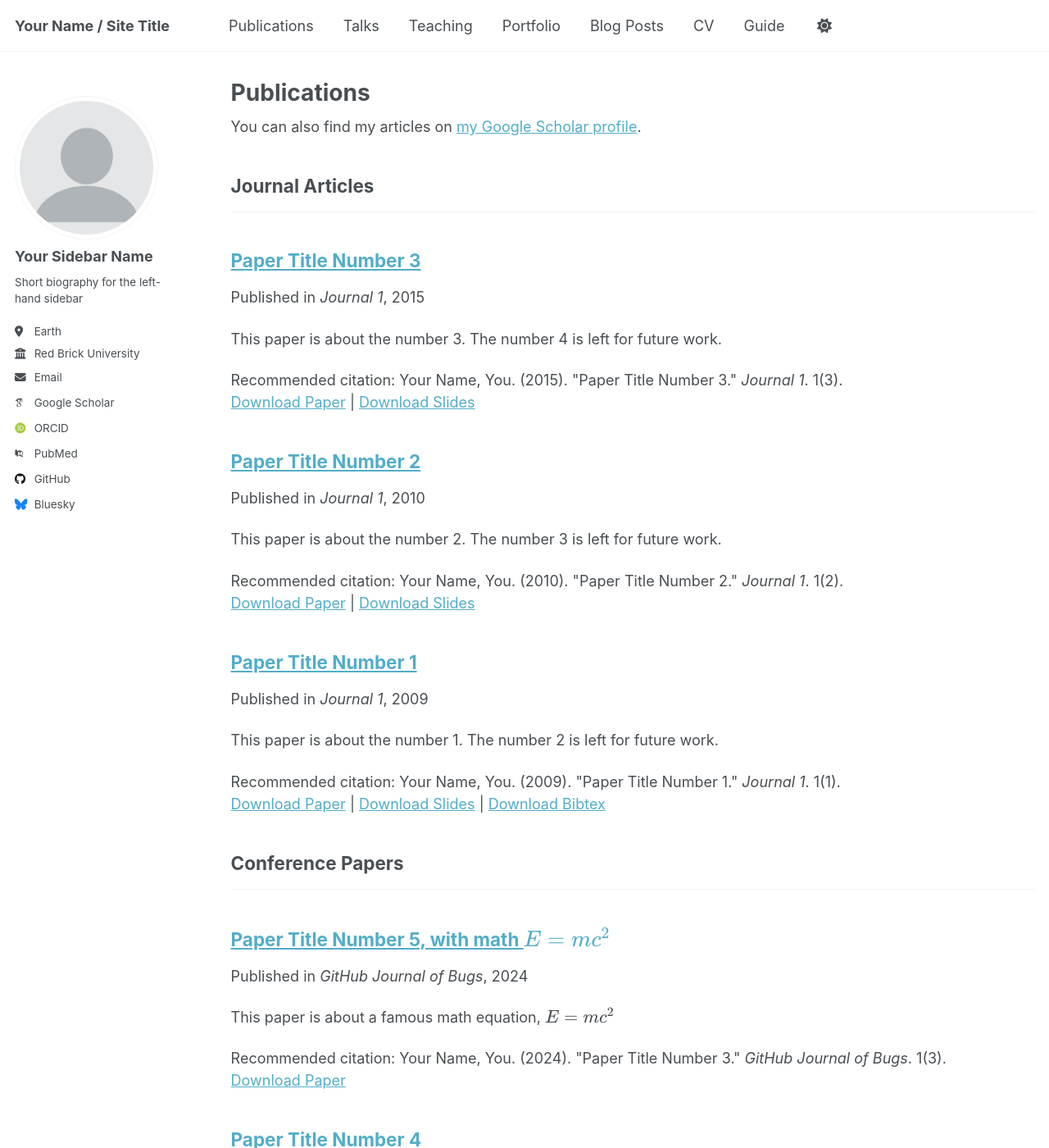
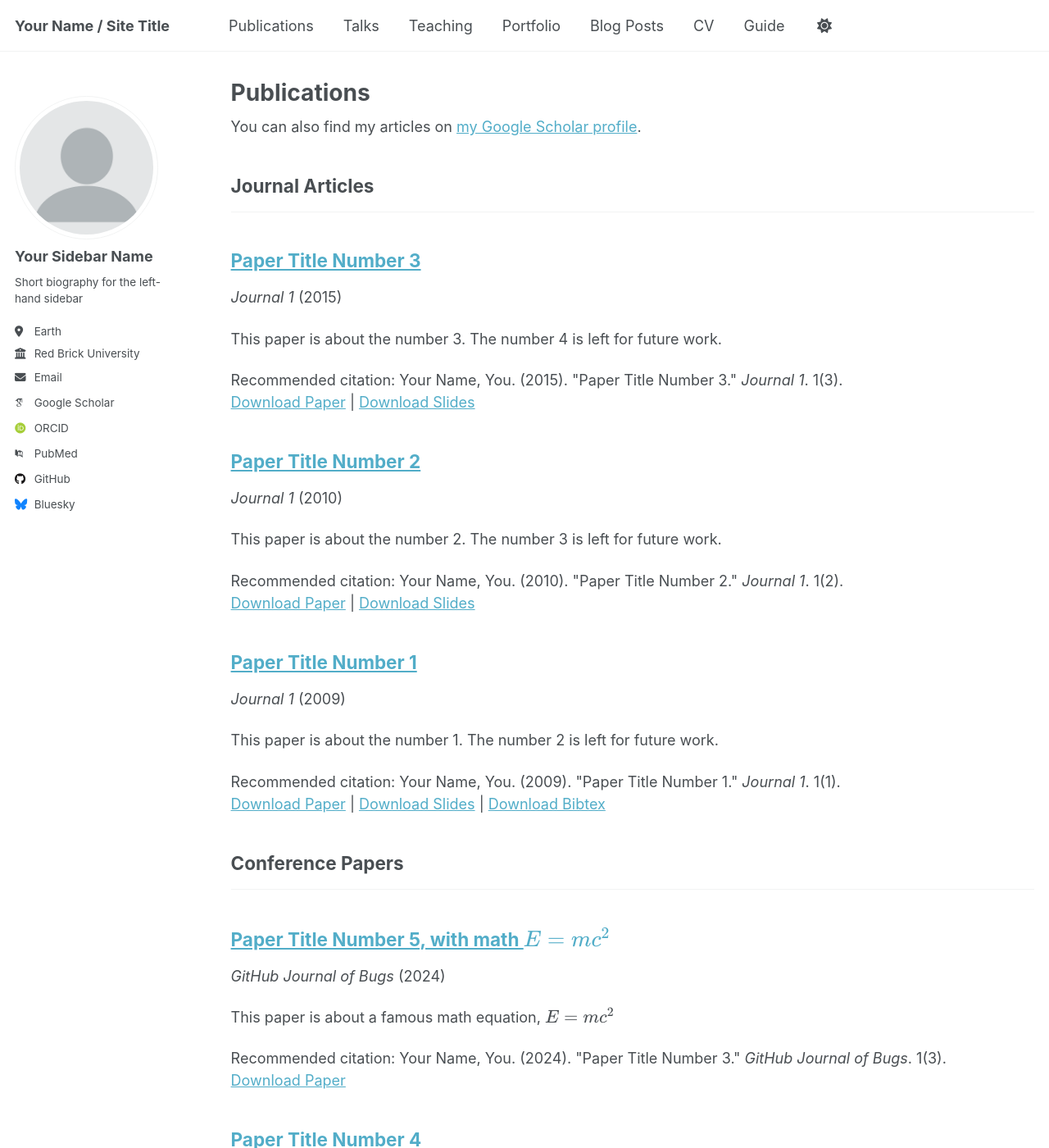
Before and after one commit to opmc2/opmc2.github.io, a Jekyll site: the page built from _pages/publications.html, in a window 1280 px wide and 1400 px high. Shown: the whole window at 82% size. Built offline with Jekyll 4.4.1, drawn with Linux system fonts in a browser that asks for light colours; some web fonts are replaced; a script that is not in the unit is left out; some of the changed text lies outside the part shown.

Commit message:
Removed "published in" from publication entry

```diff
--- a/_includes/archive-single.html
+++ b/_includes/archive-single.html
@@ -41,7 +41,7 @@
         {% if post.collection == 'teaching' %}
           <p> {{ post.type }}, <i>{{ post.venue }}</i>, {{ post.date | default: "1900-01-01" | date: "%Y" }} </p>
         {% elsif post.collection == 'publications' %}
-          <p>Published in <i>{{ post.venue }}</i>, {{ post.date | default: "1900-01-01" | date: "%Y" }} </p>
+          <p><i>{{ post.venue }}</i> ({{ post.date | default: "1900-01-01" | date: "%Y" }})</p>
         {% elsif post.date %}
          <p class="page__date"><strong><i class="fa fa-fw fa-calendar" aria-hidden="true"></i> {{ site.data.ui-text[site.locale].date_label | default: "Published:" }}</strong> <time datetime="{{ post.date | default: "1900-01-01" | date_to_xmlschema }}">{{ post.date | default: "1900-01-01" | date: "%B %d, %Y" }}</time></p>
         {% endif %}
```
